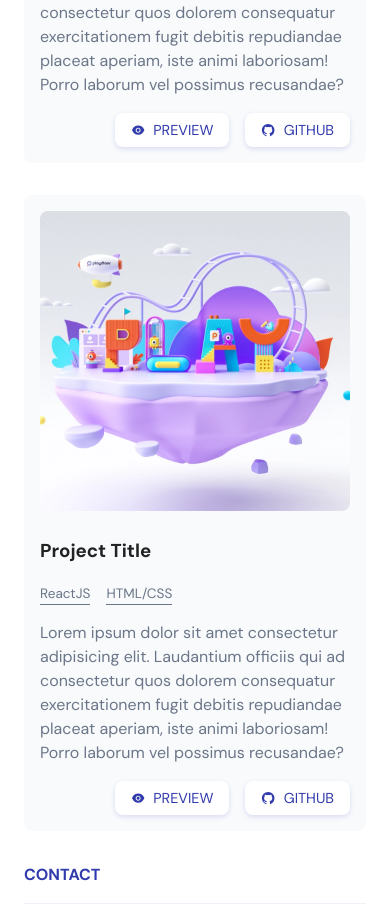
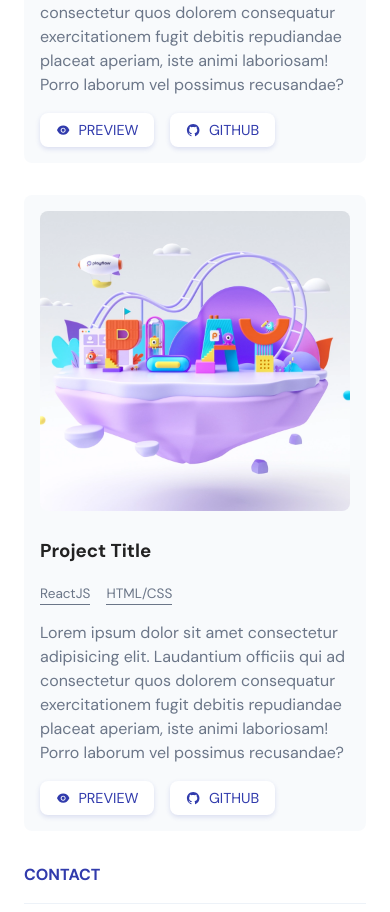
Before and after one commit to kmalcaba/kmalcaba.github.io, a React (Create React App) app: page / in a window 390 px wide. Shown: the part 1027-1939 px from the top of the page. Built offline with nearby package versions, Linux system fonts and the light colour scheme.

Commit message:
Add hover style and button media query

```diff
--- a/src/components/ProjectCard/ProjectCard.scss
+++ b/src/components/ProjectCard/ProjectCard.scss
@@ -6,6 +6,11 @@
   padding: 1rem;
   border-radius: 0.5rem;
   background-color: rgba($color-secondary, 0.4);
+  transition: 0.3s ease all;
+
+  &:hover {
+    box-shadow: 0 0 10px rgba($color-gray, 0.5);
+  }
 
   img {
     width: 100%;
@@ -27,7 +32,7 @@
     li {
       cursor: pointer;
       border-bottom: 1px solid $color-gray;
-      transition: 0.3s ease all;
+      transition: 0.2s ease all;
       font-size: 0.85rem;
 
       &:hover {
@@ -46,5 +51,9 @@
     display: flex;
     justify-content: flex-end;
     gap: 1rem;
+
+    @media screen and (max-width: $breakpoint-tablet) {
+      justify-content: flex-start;
+    }
   }
 }
```
